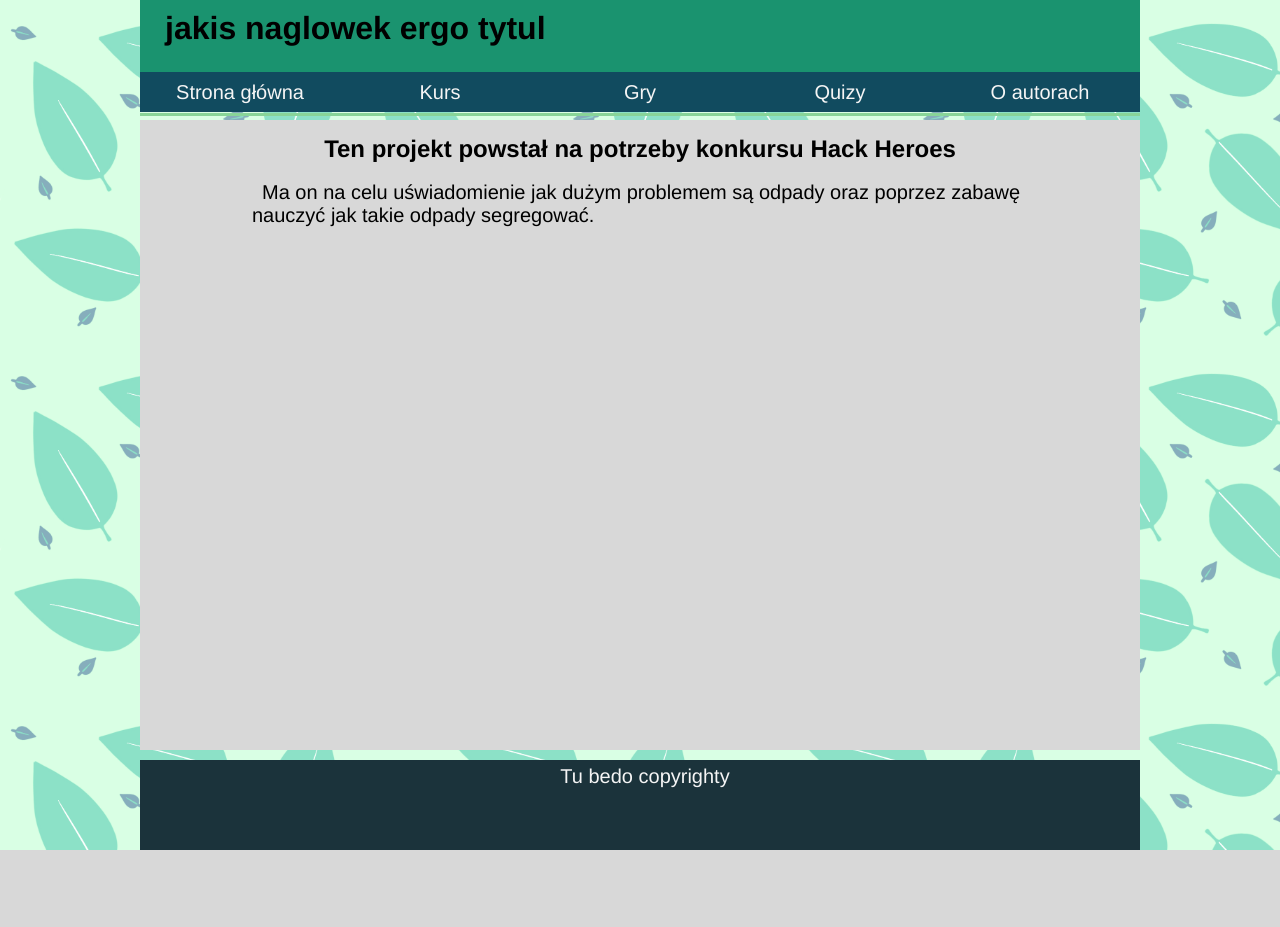
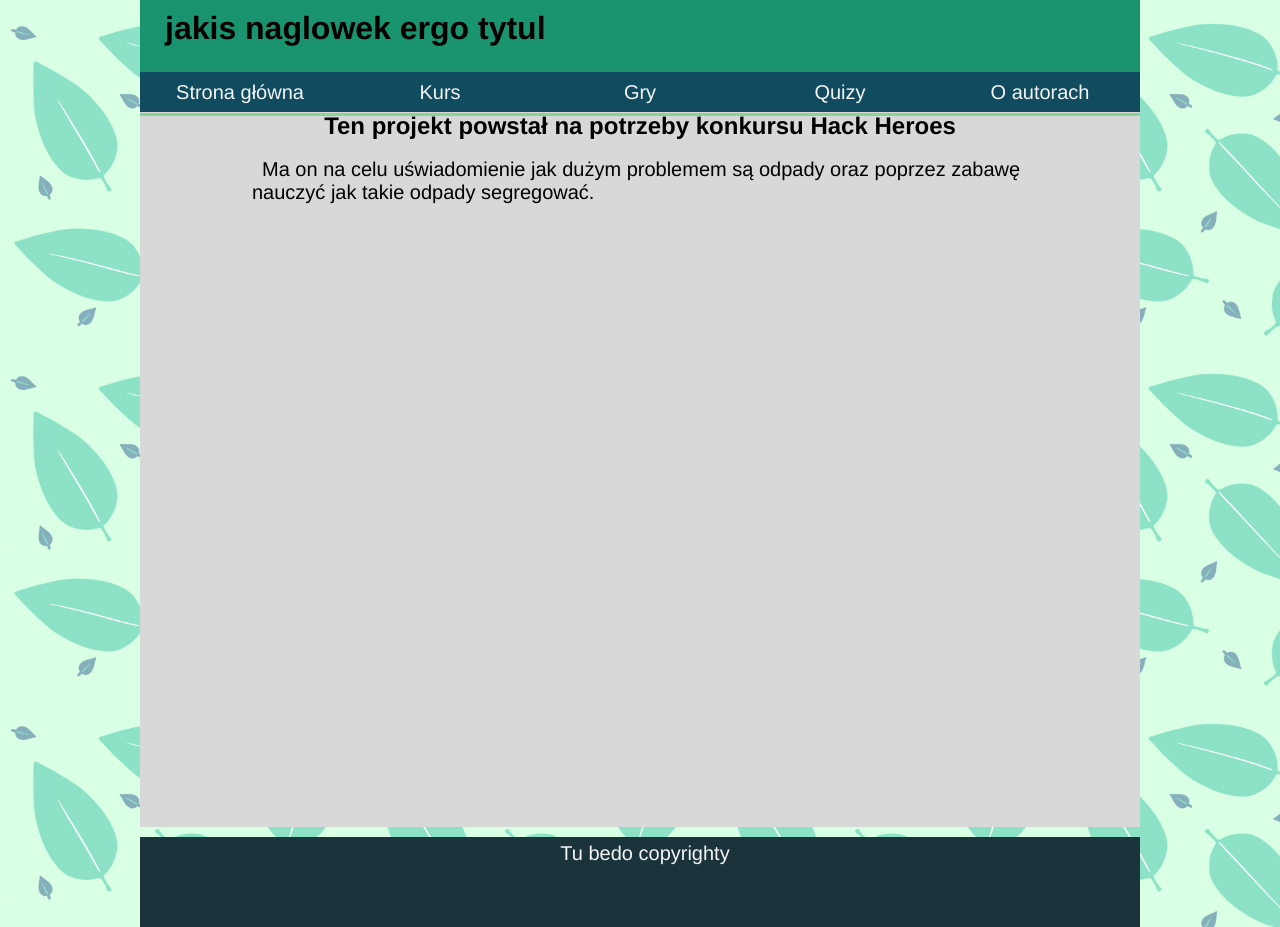
Before and after one commit to Jeremiej19/Apk, a PHP site: page /index.html in a window 1280 px wide. Before the commit the page ends 850 px from the top, so only its background shows below. Run offline with PHP 8.4, Linux system fonts and the light colour scheme.

Commit message:
Auto stash before merge of "master" and "origin/master"

```diff
--- a/styles/main.css
+++ b/styles/main.css
@@ -34,6 +34,10 @@ a:active {
     color: #114b5f;
 }
 
+body {
+    background-color: rgb(187, 187, 187);
+}
+
 #main {
     width: 1000px;
     margin: 0 auto;
@@ -42,6 +46,7 @@ a:active {
 /* koniec linków */
 
 #header {
+<<<<<<< Updated upstream
     height: 110px;
     margin-bottom: 10px;
     background-color: #1a936f;
@@ -212,4 +217,19 @@ img.center {
     display: block;
     margin-left: auto;
     margin-right: auto;
+=======
+    height: 150px;
+    margin-bottom: 10px;
+    background-color: rgb(125, 180, 61);
 }
+
+#content{
+    height: 700px; /* tymczasowe */
+    margin-bottom: 10px;
+}
+
+#footer {
+    height: 80px;
+
+>>>>>>> Stashed changes
+}
```
